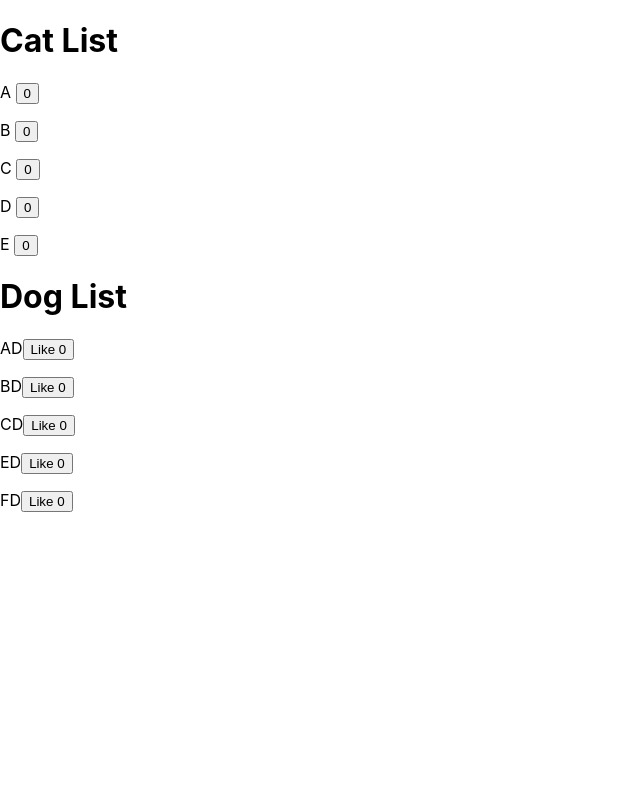
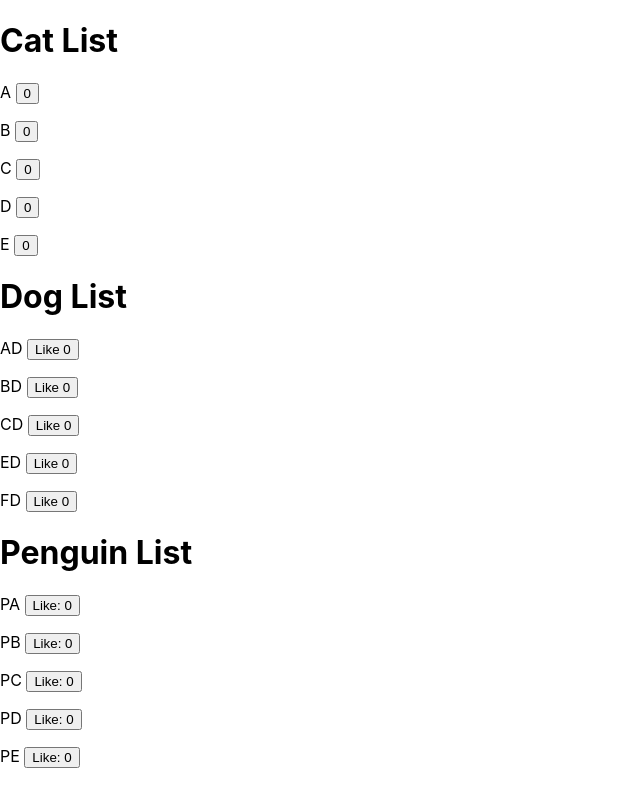
Before and after one commit to AmyFong82/Cats, a React (Create React App) app in the folder cats/: page / in a window 1280 px wide. Shown: the whole page, without its empty margins (0-640 px from the left). Built offline with nearby package versions, Linux system fonts and the light colour scheme.

Commit message:
Done with Penguin List.

```diff
--- a/cats/src/App.js
+++ b/cats/src/App.js
@@ -1,6 +1,7 @@
 import './App.css';
 import CatList from './CatList';
 import DogList from './DogList';
+import PenguinList from './PenguinList';
 
 
 function App() {
@@ -8,6 +9,7 @@ function App() {
     <div>
       <CatList />
       <DogList />
+      <PenguinList />
     </div>
 
   );
--- a/cats/src/Dog.js
+++ b/cats/src/Dog.js
@@ -13,7 +13,7 @@ export default class Dog extends Component {
 
   render(){
     return(
-      <p>{this.props.dog.name}<button onClick={this.handleClick}>Like {this.state.like}</button></p>
+      <p>{this.props.dog.name} <button onClick={this.handleClick}>Like {this.state.like}</button></p>
     )
   }
 }
--- a/cats/src/Penguin.js
+++ b/cats/src/Penguin.js
@@ -1,5 +1,19 @@
 import React, {Component} from "react";
 
 export default class Penguin extends Component {
+  state = {
+    like: 0
+  }
 
+  handleClick = () => {
+    this.setState(prevState => {
+      return {like: prevState.like + 1}
+    })
+  }
+
+  render(){
+    return(
+      <p>{this.props.penguin.name} <button onClick={this.handleClick}>Like: {this.state.like}</button></p>
+    )
+  }
 }
--- a/cats/src/PenguinList.js
+++ b/cats/src/PenguinList.js
@@ -3,11 +3,15 @@ import {penguins} from './penguin_data'
 import Penguin from './Penguin'
 
 export default class PenguinList extends Component {
+
   penguinList = penguins.map(penguin => <Penguin key={penguin.id} penguin={penguin} />)
 
   render(){
     return(
-      <div>{this.penguinList}</div>
+      <div>
+        <h1>Penguin List</h1>
+        {this.penguinList}
+      </div>
     )
   }
 }
```
